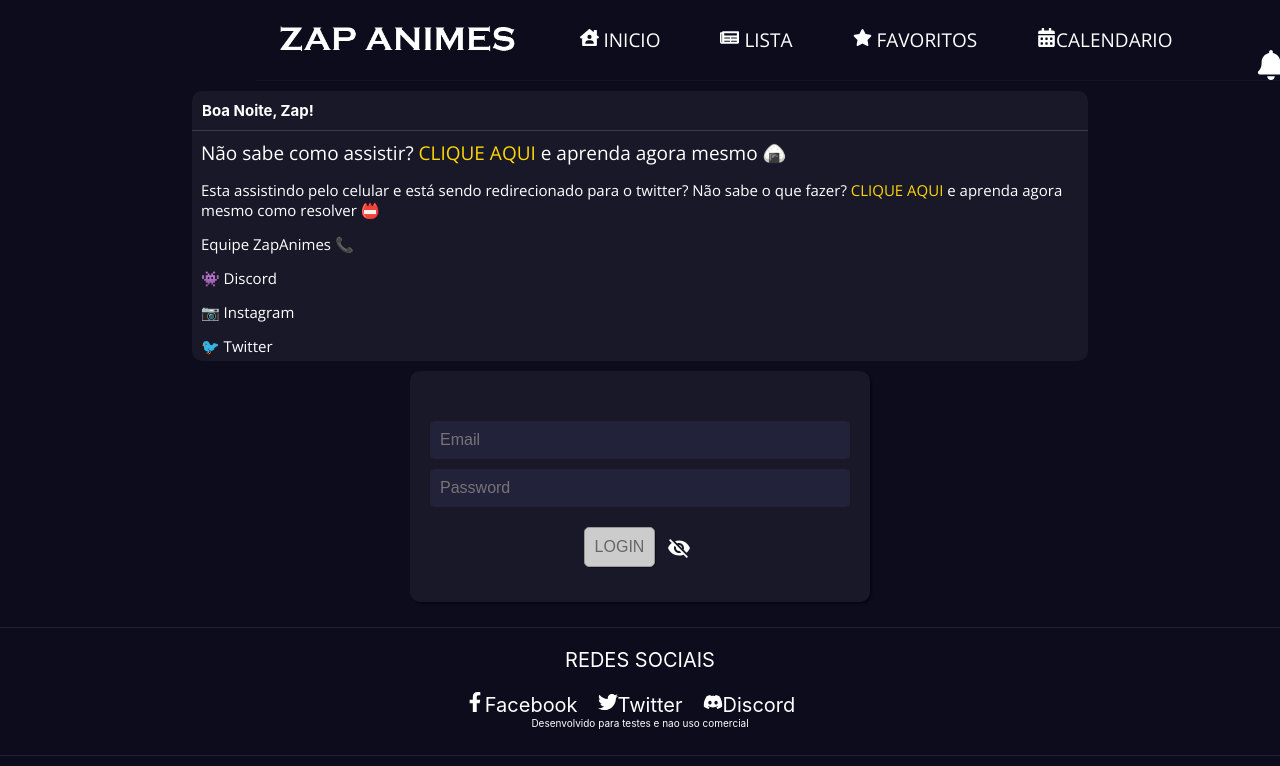
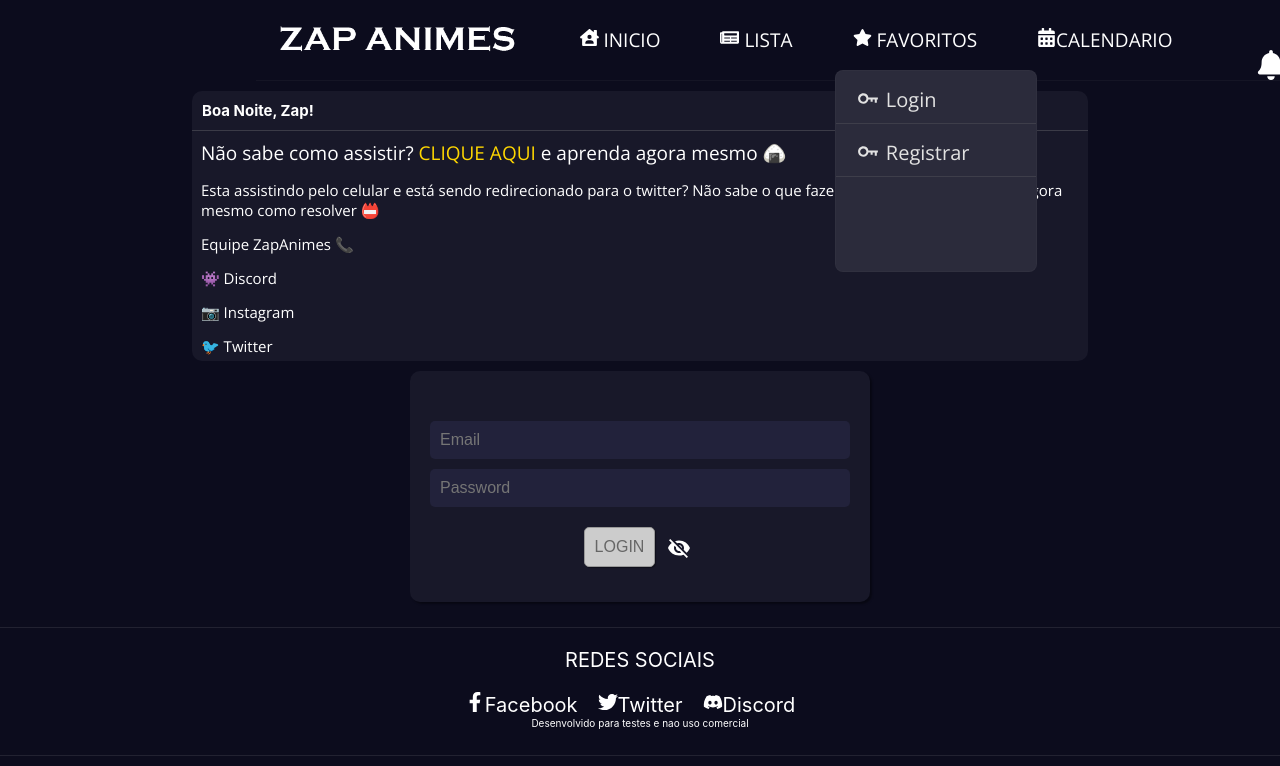
Before and after one commit to LukeRekt/site-animes-react, a React (Create React App) app: page /login in a window 1280 px wide. Shown: the top 766 px of the page. Built offline with nearby package versions, Linux system fonts and the light colour scheme; no server answers.

Commit message:
caixa de perfil

```diff
--- a/src/components/layoult/Header.js
+++ b/src/components/layoult/Header.js
@@ -1,6 +1,7 @@
-import { Link, useNavigate } from 'react-router-dom';
+import { Link, useNavigate, } from 'react-router-dom';
 import styles from './Header.module.css'
-import { useContext } from "react"
+import { useContext, useState } from "react"
+
 
 import logo from '../../assets/img/logo.png';
 // import avatar from '../../assets/img/fotosperfil/avatar.png';
@@ -12,9 +13,25 @@ import { FaHouseUser, FaBell, FaNewspaper, FaStar, FaCalendarAlt } from 'react-i
 
 //funcoes
 import { logout } from '../../api/user'
+import ProfileBox from './ProfileBox';
+
 
 
 function Header() {
+    const [menu, setMenu] = useState(false);
+    function toggleProfile(){
+        if(menu === true){
+            setMenu(false);
+            console.log("if")
+
+
+        }else{
+            setMenu(true);
+            console.log("else")
+
+        }
+
+    }
     //adicionar o setAvatar
     const navigate = useNavigate();
     const { user, setUser } = useContext(UserContext);;
@@ -43,15 +60,22 @@ function Header() {
             <div className={styles.usuario}>
 
                 <div className={styles.perfil}>
-
+                {/* <Link to="/perfil"></Link> */}
                     {/* <Link to="/perfil"> */}
                     {/* {user ? (<img className={styles.avatar} src={avatar} alt="Avatar do usuário" />) : (<img className={styles.avatar} src="http://localhost:3232/static/imagens/avatars/default.png" alt="" />)} */}
-                    {user ? (<Link to="/perfil"><img className={styles.avatar} src={avatar} alt="Avatar do usuário" /></Link>) : (<Link to="/login"><img className={styles.avatar} src="http://localhost:3232/static/imagens/avatars/default.png" alt="" /></Link>)}
+                    {user ? (<img onClick={toggleProfile} className={styles.avatar} src={avatar} alt="Avatar do usuário" />) : (<img onClick={toggleProfile} className={styles.avatar} src="http://localhost:3232/static/imagens/avatars/default.png" alt="" />)}
+
                     {/* </Link> */}
                     <FaBell />
+
                     <div className={styles.notificacoes_contador}>
                         <p> 11</p>
                     </div>
+                    <div className={styles.perfilBox}>
+
+                        { user ? (menu ? (<ProfileBox logado={false} visibility="visible" opacity={1}/>) : (<ProfileBox logado={false} visibility="hidden" opacity={0}/>)) : (menu ? (<ProfileBox logado={true} visibility="visible" opacity={0}/>) : (<ProfileBox logado={true} visibility="visible" opacity={1}/>))}
+
+                   </div>
                 </div>
 
             </div>
--- a/src/components/layoult/Header.module.css
+++ b/src/components/layoult/Header.module.css
@@ -35,6 +35,7 @@
     text-decoration: none;
     padding: 5px;
     transition: 0.3s;
+
 }
 .item a:hover {
     border-radius: 50px;
@@ -49,6 +50,7 @@
     margin-right: 100px;
     max-width: 70px;
     border-radius: 50%;
+    cursor: pointer;
 }
 .perfil{
     font-size: 30px;
--- /dev/null
+++ b/src/components/layoult/ProfileBox.js
@@ -0,0 +1,39 @@
+import styles from './ProfileBox.module.css'
+import { Link, useNavigate } from 'react-router-dom';
+import { BiKey } from "react-icons/bi";
+import { logout } from '../../api/user';
+import { UserContext } from '../../UserContext';
+import { toast } from 'react-toastify';
+import { useContext } from 'react';
+function ProfileBox (props) {
+    const navigate = useNavigate();
+    const { user, setUser } = useContext(UserContext);;
+
+    const pimba = {
+        opacity: props.opacity,
+        visibility: props.visibility,
+      }
+      const handleLogout = (e) => {
+        e.preventDefault();
+
+        logout()
+            .then((res) => {
+                toast.success(res.message);
+                setUser(null);
+                navigate('/login');
+            })
+            .catch((err) => console.error(err));
+    }
+
+    return(
+        <div style={pimba} className={styles.container} >
+            {props.logado ? (<Link to="/login"><div onClick={() => console.log("fechar")} className={styles.login}>  <p><BiKey size="25px"/>Login</p></div></Link>) :
+             (<Link to="/perfil"><div onClick={() => console.log("fechar")} className={styles.login}>  <p><BiKey size="25px"/>Perfil</p></div></Link>)}
+
+            {props.logado ? (<Link to="/registrar"><div className={styles.login}>  <p><BiKey size="25px"/>Registrar</p></div></Link>) :
+             (<div onClick={handleLogout} className={styles.login}>  <p><BiKey size="25px"/>Deslogar</p></div>)}
+            </div>
+    )
+}
+
+export default ProfileBox
--- /dev/null
+++ b/src/components/layoult/ProfileBox.module.css
@@ -0,0 +1,46 @@
+.container
+{
+    position: absolute;
+    width: 200px;
+    height: 200px;
+    background-color: #2b2b3b;
+    border-radius: 8px;
+    right: 19%;
+    border: 1px solid rgba(128, 128, 128, 0.055);
+    transition: 0.3s;
+
+}
+.login{
+width: 100%;
+cursor: pointer;
+border-bottom: 1px solid rgba(128, 128, 128, 0.219);
+padding-bottom: 10px;
+margin-top: 15px;
+margin-bottom: 15px;
+}
+.container svg{
+    margin: 0;
+    float: left;
+    margin-left: 10%;
+    margin-right: 5px;
+    fill: rgb(226, 226, 226);
+
+
+}
+.container p{
+    color: rgb(226, 226, 226);
+    font-family: 'Montserrat', sans-serif;
+    font-family: 'Open Sans', sans-serif;
+    font-weight: 200;
+    margin: 0;
+    padding: 0;
+    font-size: 20px;
+
+}
+.login:hover > p{
+    color: rgb(255, 153, 0);
+}
+.login:hover > p svg {
+
+    fill: rgb(255, 153, 0);
+}
--- a/src/components/pages/PagePerfil.js
+++ b/src/components/pages/PagePerfil.js
@@ -65,8 +65,9 @@ function PagePefil() {
                 <div onClick={() => toggleTab(1)} className={`${styles.favoritos} ${styles.tab_color}`} ><p><FaHeart /> Favoritos</p></div>
                 <div onClick={() => toggleTab(2)} className={`${styles.assistidos} ${styles.tab_color}`}><p><FaEye /> Assistidos</p></div>
                 <div onClick={() => toggleTab(3)} className={`${styles.maistarde} ${styles.tab_color}`}><p><FaClock /> Ver mais Tarde</p></div>
-                <div onClick={() => toggleTab(4)} className={`${styles.algumacoisa} ${styles.tab_color}`}><p><FaAccessibleIcon /> Alguma Coisa</p></div>
                 <div onClick={() => toggleTab(5)} className={`${styles.editarPerfil} ${styles.tab_color}`}><p><RiEqualizerLine /> Editar Perfil</p></div>
+                <div onClick={handleLogout} className={`${styles.algumacoisa} ${styles.tab_color}`}><p><AiOutlineLogout /> Logout</p></div>
+
             </div>
             <div className={styles.content_tabs}>
                 <div className={toggleState === 1 ? `${styles.content}  ${styles.active_content}` : `${styles.content}`}>
@@ -166,10 +167,7 @@ function PagePefil() {
                             <p><FaLock/> Senha</p>
                             <button>Alterar</button>
                         </div>
-                        <div className={styles.perfilInfos}>
-                            <p><AiOutlineLogout/> Logout</p>
-                            <button onClick={handleLogout}>Deslogar</button>
-                        </div>
+
                     </div>
                 </div>
             </div>
--- a/src/components/pages/PagePerfil.module.css
+++ b/src/components/pages/PagePerfil.module.css
@@ -185,4 +185,9 @@
     font-weight: 700;
     color: #ffbe63;
     cursor: pointer;
+    transition: 0.4s;
   }
+  .perfilInfos button:hover{
+    background-color: #ffbe63;
+    color: #181829;
+  }
```
